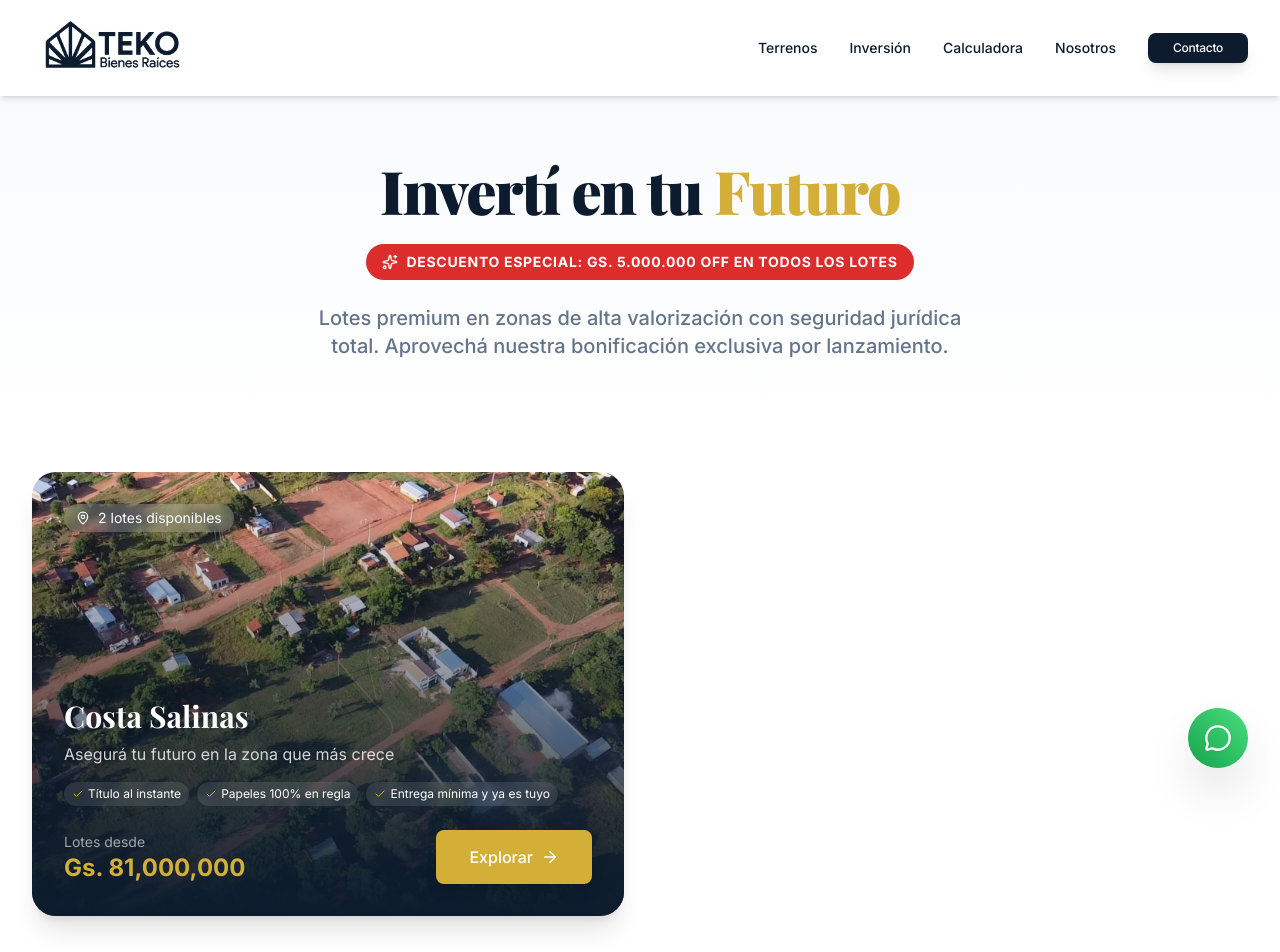
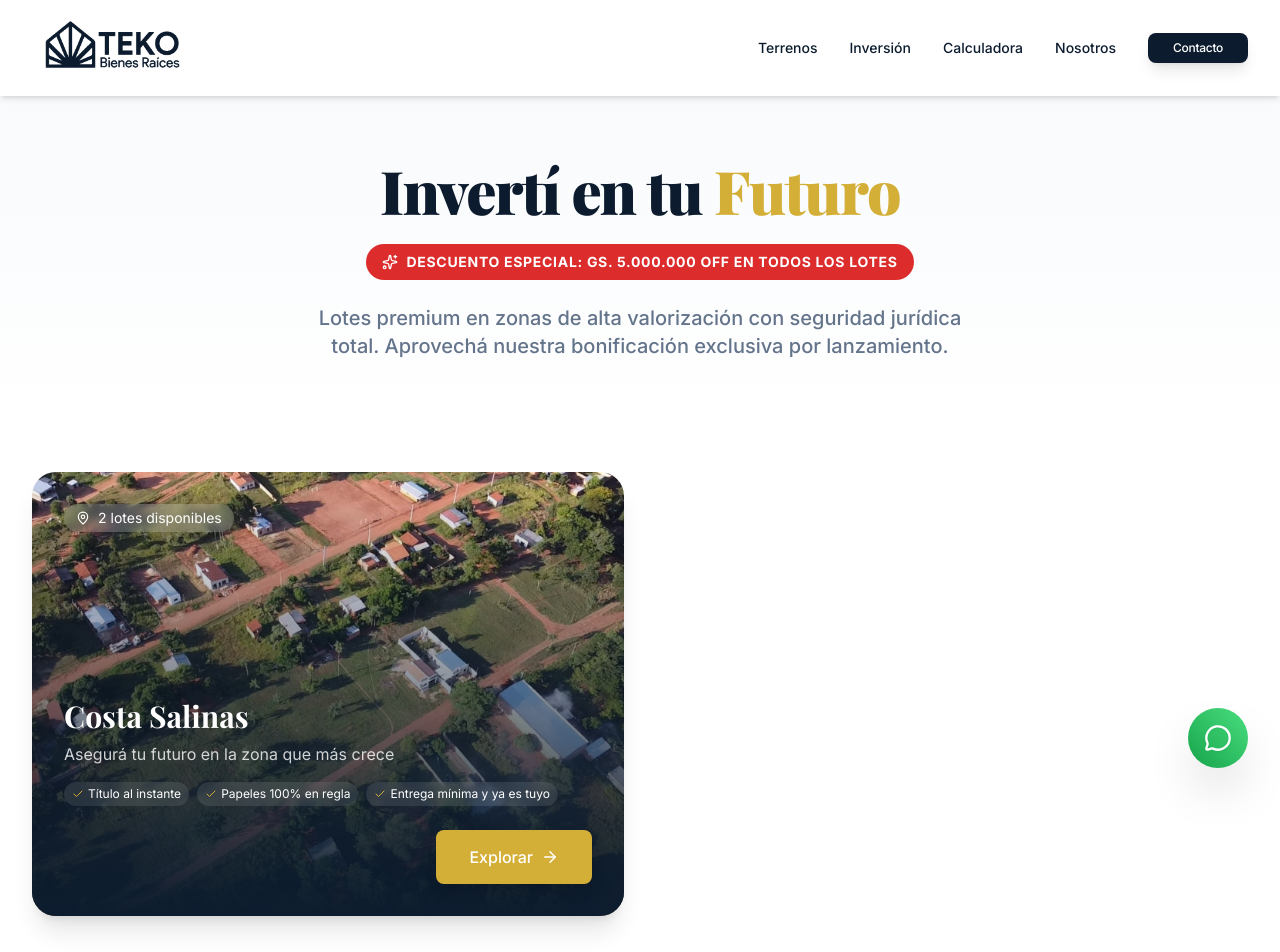
Before and after one commit to tekobienesraices/TEKO, a Next.js app: page /terrenos in a window 1280 px wide. Shown: the top 952 px of the page. Built offline with nearby package versions, Linux system fonts and the light colour scheme; a web font is replaced by a local one.

Commit message:
feat(pricing): Hide installment prices in listings and update internal data for accuracy

```diff
--- a/app/page.tsx
+++ b/app/page.tsx
@@ -171,8 +171,8 @@ export default function HomePage() {
                                             <span className="font-bold text-lg text-teko-navy">Gs. {prop.price.toLocaleString()}</span>
                                         </div>
                                         <div className="text-right">
-                                            <span className="block text-xs text-slate-400">Cuota desde</span>
-                                            <span className="font-bold text-lg text-teko-gold">Gs. {prop.monthlyPayment.toLocaleString()}</span>
+                                            <span className="block text-xs text-slate-400">Entrega Mínima</span>
+                                            <span className="font-bold text-lg text-teko-gold">20%</span>
                                         </div>
                                     </div>
                                     <Link href={`/propiedad/${prop.id}`}>
--- a/app/terrenos/TerrenosPage.tsx
+++ b/app/terrenos/TerrenosPage.tsx
@@ -75,11 +75,7 @@ export default function TerrenosPage() {
                                             ))}
                                         </div>
 
-                                        <div className="flex items-end justify-between">
-                                            <div>
-                                                <span className="block text-sm text-white/60">Lotes desde</span>
-                                                <span className="text-2xl font-bold text-teko-gold">Gs. {minPrice.toLocaleString()}</span>
-                                            </div>
+                                        <div className="flex items-end justify-end">
                                             <Link href={`/zona/${zone.id}`}>
                                                 <Button variant="gold" size="lg">
                                                     Explorar
--- a/data.ts
+++ b/data.ts
@@ -35,7 +35,7 @@ export const properties: Property[] = [
     location: 'Costa Salinas - Zona de Alto Valor',
     originalPrice: 125000000,
     price: 120000000,
-    monthlyPayment: 1333333,
+    monthlyPayment: 2590000,
     description: 'La seguridad que buscás para tu capital. En un contexto económico incierto, la tierra es el único refugio que nunca pierde valor. Costa Salinas te ofrece posesión inmediata, documentos al día y la certeza de que tu dinero está creciendo mes a mes. Es hoy.',
     image: '/properties/costa-salinas-drone-1.jpg',
     features: ['Título Inmediato', 'Inversión Blindada', 'Sin Bancos', 'Plusvalía Asegurada'],
@@ -50,7 +50,7 @@ export const properties: Property[] = [
     location: 'Costa Salinas - Barrio Tranquilo',
     originalPrice: 86000000,
     price: 81000000,
-    monthlyPayment: 900000,
+    monthlyPayment: 1750000,
     description: 'Imaginá a tus hijos jugando en su propio patio. Costa Salinas es un barrio consolidado, seguro y lleno de vida. Dejá de pagar alquiler y empezá a pagar por lo que será tuyo para siempre. La mejor herencia es un techo propio.',
     image: '/properties/costa-salinas-drone-2.jpg',
     features: ['Barrio Seguro', 'Vecinos Reales', 'Servicios Listos', 'Tu Propio Hogar'],
```
